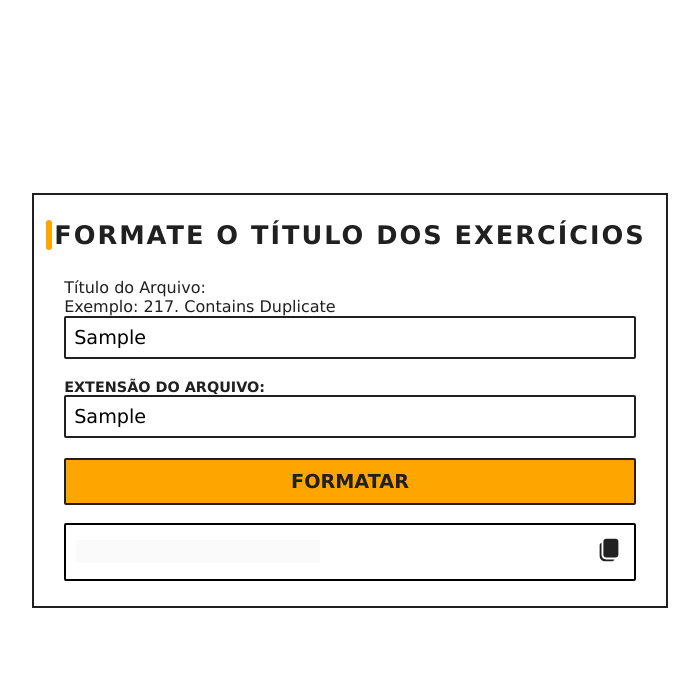
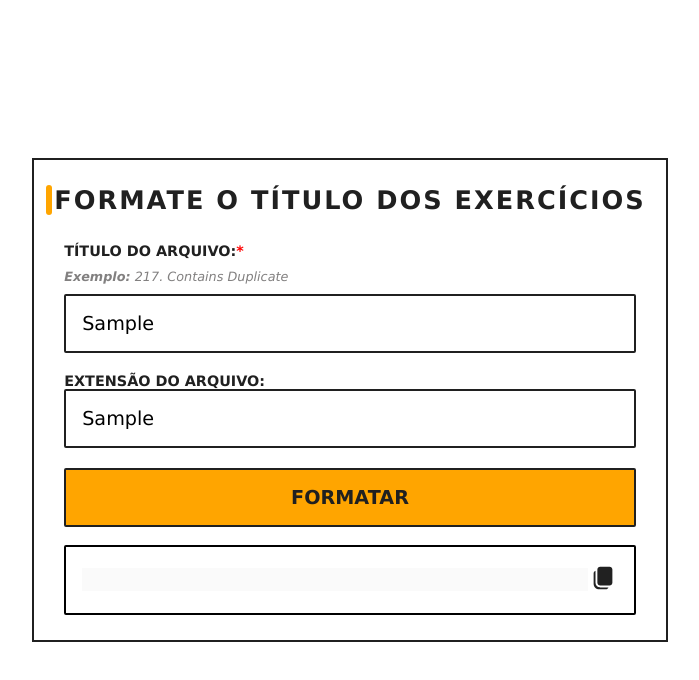
Before and after one commit to NataliaFrancisca/format-leetcode-exercice-name, a plain HTML site: page index.html in a window 1280 px wide. Both pictures are taken after typing "Sample", "Sample" into the empty fields and a click on the button "FORMATAR". Shown: the whole page, without its empty margins (290-989 px from the left). Drawn offline with Linux system fonts and the light colour scheme.

Commit message:
style: create style to the form label

```diff
--- a/style.css
+++ b/style.css
@@ -21,6 +21,7 @@ body{
 .main{
     padding: 25px 20px;
     color: #202020;
+    margin: 0 10px;
 
     display: flex;
     flex-direction: column;
@@ -72,14 +73,32 @@ body{
     display: flex;
 }
 
-.form-label{
+.form-label,
+.form-label__required{
     font-size: .9rem;
     font-weight: 900;
     text-transform: uppercase;
 }
 
+.form-label__required::after{
+    content: "*";
+    color: red;
+}
+
+.form-label__help{
+    font-size: .8em;
+    font-weight: 500;
+    margin: .6rem 0;
+    font-style: italic;
+    color: rgb(130, 128, 128);
+}
+
+.form-label__bold{
+    font-weight: bold;
+}
+
 .form-input{
-    padding: 8px;
+    padding: 1rem;
     font-size: 1.2em;
     border-radius: 2px;
     background-color: transparent;
@@ -87,7 +106,7 @@ body{
 }
 
 .form-button{
-    padding: 10px;
+    padding: 1rem;
     font-size: 1.2em;
     font-weight: bold;
     text-transform: uppercase;
@@ -105,7 +124,7 @@ body{
 }
 
 .container-text-formated{
-    padding: 10px;
+    padding: 1rem;
     border-radius: 2px;
     margin: 0 10px;
     border: solid black 2px;
@@ -122,7 +141,12 @@ body{
 }
 
 .text-formate-span{
+    border: none;
+    width: 100%;
+    display: flex;
     font-size: 1.2rem;
+    outline: none;
+    color: black;
 }
 
 .button-copy{
@@ -137,5 +161,5 @@ body{
 }
 
 .button-copy-svg:hover path{
-    fill: black;
+    fill: orange;
 }
```
